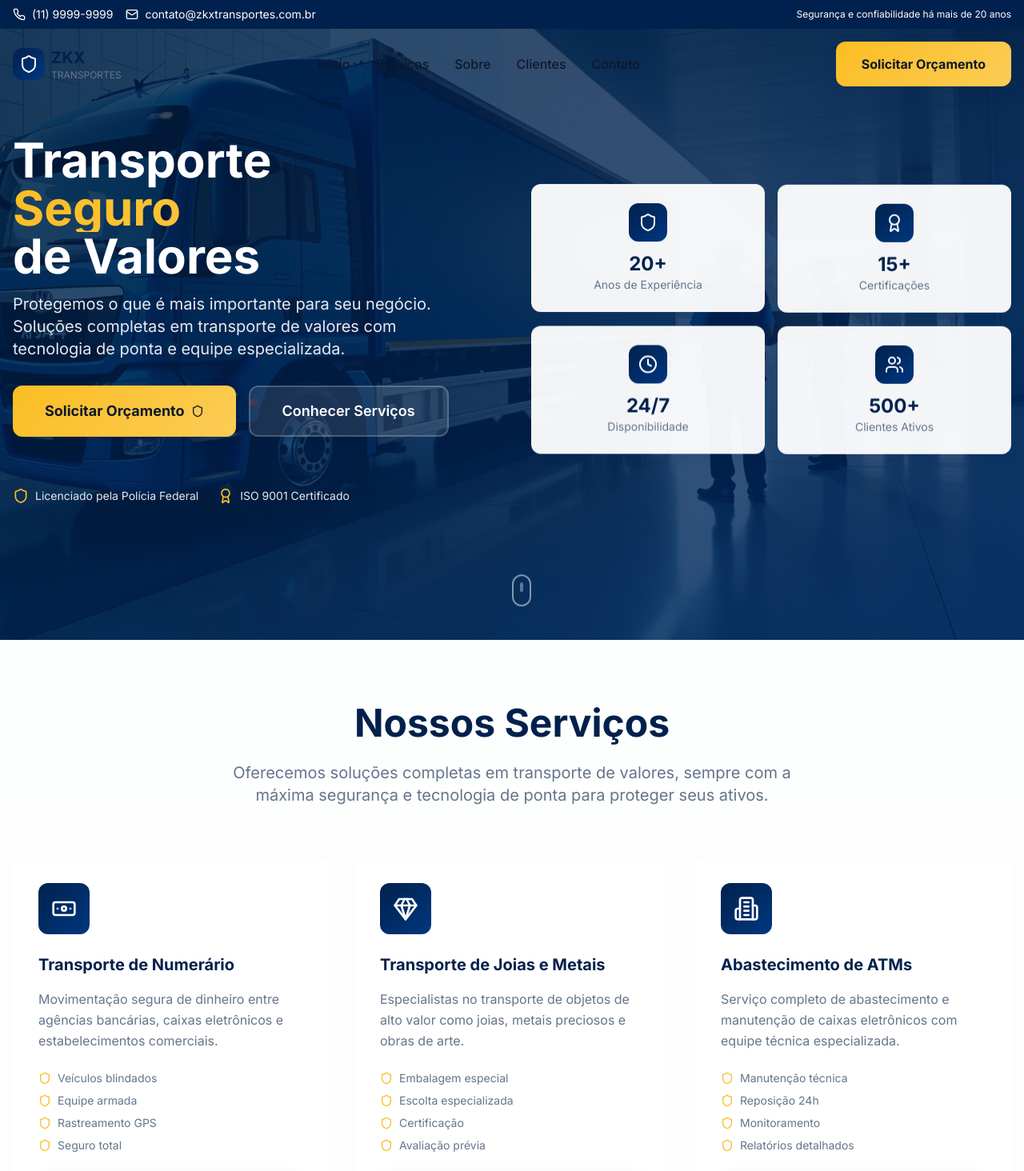
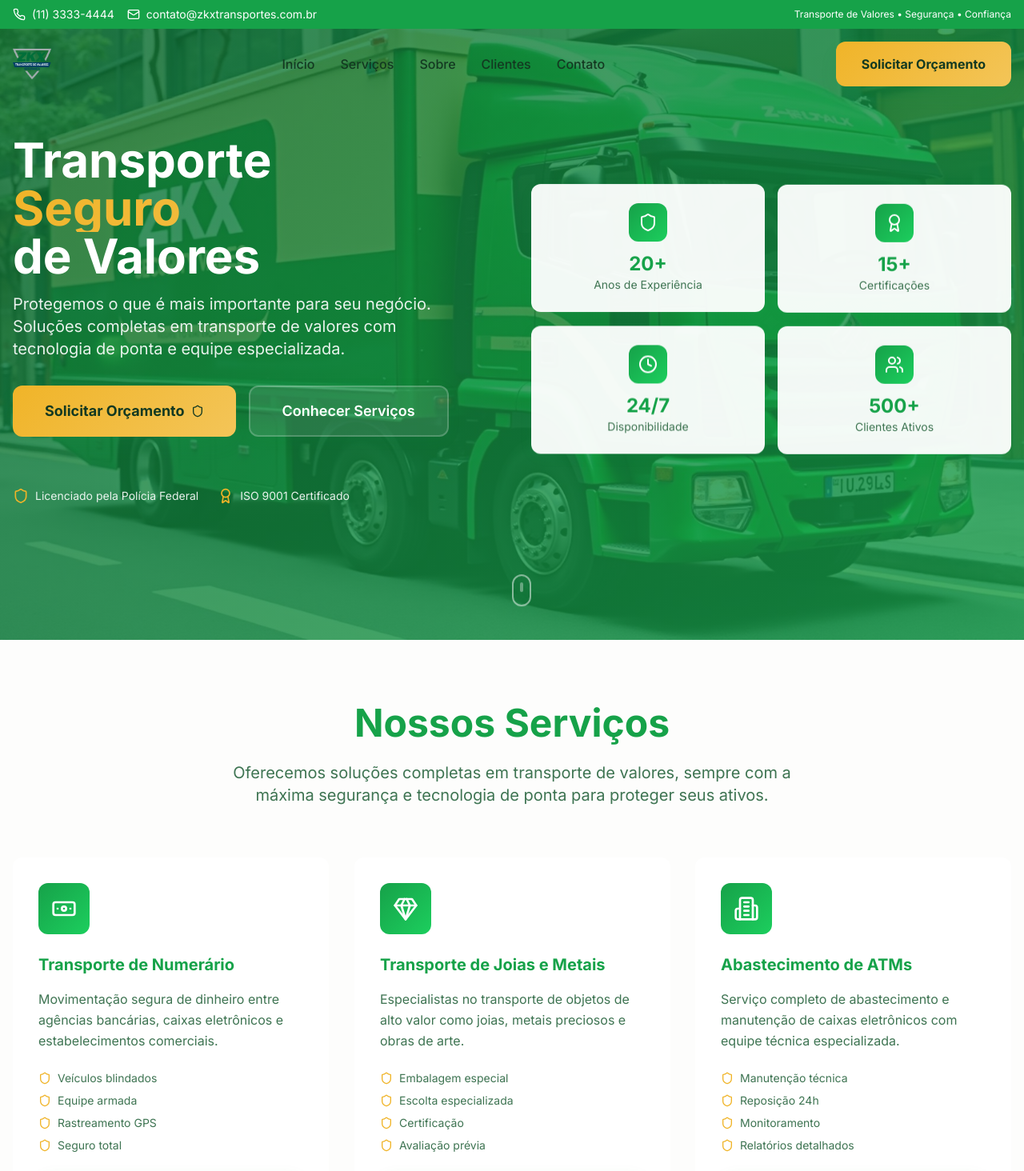
Before and after one commit to Grupo-zkx/secure-shine-boost, a React (Vite) app: page / in a window 1280 px wide. Shown: the top 1464 px of the page at 80% size. Built offline with nearby package versions, Linux system fonts and the light colour scheme.

Commit message:
Update color palette and logo
Update the color palette to use green and light beige, and replace the existing logo with the provided one. Also, update the client segments with the new image URLs and text.

```diff
--- a/src/components/ClientsCarousel.tsx
+++ b/src/components/ClientsCarousel.tsx
@@ -17,60 +17,39 @@ import {
 const ClientsCarousel = () => {
   const clientSegments = [
     {
+      image: "https://images.unsplash.com/photo-1681505526188-805e68c77582?q=80&w=1170&auto=format&fit=crop",
+      text: "Bancos & Cooperativas",
+      description: "Instituições financeiras de todos os portes",
       icon: Landmark,
-      title: "Bancos e Financeiras",
-      description: "Instituições financeiras de todos os portes",
-      companies: ["Banco do Brasil", "Caixa Econômica", "Santander", "Itaú", "Bradesco"],
+      color: "from-green-500 to-green-600"
+    },
+    {
+      image: "https://plus.unsplash.com/premium_photo-1683121938935-118d0a16a469?q=80&w=1170&auto=format&fit=crop",
+      text: "Varejo",
+      description: "Redes de varejo e estabelecimentos comerciais",
+      icon: ShoppingBag,
       color: "from-blue-500 to-blue-600"
     },
     {
-      icon: ShoppingBag,
-      title: "Varejo e Comércio",
-      description: "Redes de varejo e estabelecimentos comerciais",
-      companies: ["Shopping Centers", "Supermercados", "Lojas de Departamento", "Farmácias"],
-      color: "from-green-500 to-green-600"
+      image: "https://images.unsplash.com/photo-1611533761160-c3fadf296645?q=80&w=1170&auto=format&fit=crop",
+      text: "Postos de Combustíveis",
+      description: "Rede de postos de combustível",
+      icon: Fuel,
+      color: "from-orange-500 to-orange-600"
     },
     {
-      icon: Gem,
-      title: "Joalherias e Relojoarias",
-      description: "Estabelecimentos especializados em objetos de valor",
-      companies: ["Vivara", "H.Stern", "Relojoarias", "Casas de Câmbio"],
+      image: "https://maquininhadecartao.tec.br/wp-content/uploads/2024/05/loteria-1300x731.webp",
+      text: "Lotérica",
+      description: "Casas lotéricas e jogos",
+      icon: Coins,
       color: "from-purple-500 to-purple-600"
     },
     {
-      icon: CreditCard,
-      title: "Processamento de Cartões",
-      description: "Empresas de meios de pagamento",
-      companies: ["Cielo", "Rede", "Stone", "PagSeguro"],
-      color: "from-orange-500 to-orange-600"
-    },
-    {
-      icon: Factory,
-      title: "Indústrias",
-      description: "Grandes complexos industriais",
-      companies: ["Multinacionais", "Indústrias Químicas", "Siderúrgicas", "Alimentícias"],
-      color: "from-gray-500 to-gray-600"
-    },
-    {
+      image: "https://images.unsplash.com/photo-1580281657527-47f249e8f4df?q=80&w=1170&auto=format&fit=crop",
+      text: "Farmácia",
+      description: "Redes de farmácias e drogarias",
       icon: Hospital,
-      title: "Hospitais e Clínicas",
-      description: "Instituições de saúde",
-      companies: ["Hospitais Privados", "Clínicas", "Laboratórios", "Planos de Saúde"],
       color: "from-red-500 to-red-600"
-    },
-    {
-      icon: GraduationCap,
-      title: "Instituições de Ensino",
-      description: "Universidades e escolas",
-      companies: ["Universidades", "Escolas Privadas", "Cursos Técnicos", "Faculdades"],
-      color: "from-indigo-500 to-indigo-600"
-    },
-    {
-      icon: Fuel,
-      title: "Postos e Combustíveis",
-      description: "Rede de postos de combustível",
-      companies: ["Shell", "Petrobras", "Ipiranga", "Ale"],
-      color: "from-yellow-500 to-yellow-600"
     }
   ];
 
@@ -89,45 +68,42 @@ const ClientsCarousel = () => {
         </div>
 
         {/* Clients grid */}
-        <div className="grid md:grid-cols-2 lg:grid-cols-4 gap-6 mb-16">
+        <div className="grid md:grid-cols-2 lg:grid-cols-3 xl:grid-cols-5 gap-6 mb-16">
           {clientSegments.map((segment, index) => {
             const IconComponent = segment.icon;
             return (
               <Card
-                key={segment.title}
+                key={segment.text}
                 className="group hover:shadow-glow transition-smooth border-0 shadow-card bg-background animate-scale-in overflow-hidden"
                 style={{ animationDelay: `${index * 0.1}s` }}
               >
-                <CardContent className="p-6">
-                  <div className="space-y-4">
-                    {/* Icon with gradient background */}
-                    <div className={`w-16 h-16 bg-gradient-to-br ${segment.color} rounded-xl flex items-center justify-center group-hover:scale-110 transition-smooth`}>
-                      <IconComponent className="w-8 h-8 text-white" />
+                <CardContent className="p-0">
+                  <div className="relative">
+                    {/* Background image */}
+                    <div className="h-40 w-full relative overflow-hidden">
+                      <img
+                        src={segment.image}
+                        alt={segment.text}
+                        className="w-full h-full object-cover group-hover:scale-105 transition-smooth"
+                      />
+                      <div className="absolute inset-0 bg-gradient-to-t from-black/60 to-transparent" />
+                    </div>
+
+                    {/* Icon overlay */}
+                    <div className="absolute top-4 right-4">
+                      <div className={`w-12 h-12 bg-gradient-to-br ${segment.color} rounded-xl flex items-center justify-center shadow-lg`}>
+                        <IconComponent className="w-6 h-6 text-white" />
+                      </div>
                     </div>
 
                     {/* Content */}
-                    <div className="space-y-2">
+                    <div className="p-6 space-y-3">
                       <h3 className="text-lg font-bold text-primary group-hover:text-primary-light transition-smooth">
-                        {segment.title}
+                        {segment.text}
                       </h3>
                       <p className="text-sm text-muted-foreground">
                         {segment.description}
                       </p>
-                    </div>
-
-                    {/* Companies list */}
-                    <div className="space-y-1">
-                      {segment.companies.slice(0, 3).map((company) => (
-                        <div key={company} className="text-xs text-muted-foreground flex items-center gap-2">
-                          <div className="w-2 h-2 bg-accent rounded-full flex-shrink-0" />
-                          <span>{company}</span>
-                        </div>
-                      ))}
-                      {segment.companies.length > 3 && (
-                        <div className="text-xs text-primary font-medium">
-                          +{segment.companies.length - 3} outros
-                        </div>
-                      )}
                     </div>
                   </div>
                 </CardContent>
@@ -140,11 +116,11 @@ const ClientsCarousel = () => {
         <div className="bg-primary rounded-2xl p-8 lg:p-12 text-primary-foreground">
           <div className="grid md:grid-cols-4 gap-8 text-center">
             <div className="space-y-2 animate-scale-in">
-              <div className="text-4xl font-bold text-accent">500+</div>
+              <div className="text-4xl font-bold text-accent">300+</div>
               <div className="text-primary-foreground/90">Clientes Ativos</div>
             </div>
             <div className="space-y-2 animate-scale-in" style={{ animationDelay: "0.1s" }}>
-              <div className="text-4xl font-bold text-accent">8</div>
+              <div className="text-4xl font-bold text-accent">5</div>
               <div className="text-primary-foreground/90">Segmentos Atendidos</div>
             </div>
             <div className="space-y-2 animate-scale-in" style={{ animationDelay: "0.2s" }}>
--- a/src/components/Footer.tsx
+++ b/src/components/Footer.tsx
@@ -70,7 +70,7 @@ const Footer = () => {
               <div className="space-y-3">
                 <div className="flex items-center gap-3">
                   <Phone className="w-5 h-5 text-accent" />
-                  <span className="text-sm">(11) 9999-9999</span>
+                  <span className="text-sm">(11) 3333-4444</span>
                 </div>
                 <div className="flex items-center gap-3">
                   <Mail className="w-5 h-5 text-accent" />
@@ -78,7 +78,7 @@ const Footer = () => {
                 </div>
                 <div className="flex items-center gap-3">
                   <MapPin className="w-5 h-5 text-accent" />
-                  <span className="text-sm">Av. Paulista, 1000 - São Paulo/SP</span>
+                  <span className="text-sm">São Paulo - SP</span>
                 </div>
               </div>
             </div>
--- a/src/components/Header.tsx
+++ b/src/components/Header.tsx
@@ -39,7 +39,7 @@ const Header = () => {
           <div className="flex items-center gap-4">
             <div className="flex items-center gap-2">
               <Phone className="w-4 h-4" />
-              <span>(11) 9999-9999</span>
+              <span>(11) 3333-4444</span>
             </div>
             <div className="flex items-center gap-2">
               <Mail className="w-4 h-4" />
@@ -47,7 +47,7 @@ const Header = () => {
             </div>
           </div>
           <div className="hidden md:block text-xs">
-            Segurança e confiabilidade há mais de 20 anos
+            Transporte de Valores • Segurança • Confiança
           </div>
         </div>
       </div>
@@ -56,14 +56,12 @@ const Header = () => {
       <nav className="container mx-auto px-4 py-4">
         <div className="flex items-center justify-between">
           {/* Logo */}
-          <div className="flex items-center gap-2">
-            <div className="w-10 h-10 gradient-primary rounded-xl flex items-center justify-center">
-              <Shield className="w-6 h-6 text-primary-foreground" />
-            </div>
-            <div className="flex flex-col">
-              <span className="font-bold text-xl text-primary">ZKX</span>
-              <span className="text-xs text-muted-foreground">TRANSPORTES</span>
-            </div>
+          <div className="flex items-center gap-3">
+            <img
+              src="/lovable-uploads/9fcf5389-316f-482b-aa44-d1c0ded277c0.png"
+              alt="ZKX Transportes Logo"
+              className="h-12 w-auto"
+            />
           </div>
 
           {/* Desktop Navigation */}
--- a/src/components/HeroSection.tsx
+++ b/src/components/HeroSection.tsx
@@ -1,6 +1,6 @@
 import { Button } from "@/components/ui/button";
 import { Shield, Award, Clock, Users } from "lucide-react";
-import heroImage from "@/assets/hero-security-transport.jpg";
+import heroImage from "@/assets/hero-zkx-green.jpg";
 
 const HeroSection = () => {
   const stats = [
--- a/src/index.css
+++ b/src/index.css
@@ -8,54 +8,55 @@
 
 @layer base {
   :root {
-    /* Cores principais da marca - tons profissionais de azul e cinza */
-    --primary: 214 100% 15%;          /* Azul corporativo escuro */
+    /* Cores principais da marca - verde corporativo com bege claro */
+    --primary: 142 76% 36%;            /* Verde corporativo */
     --primary-foreground: 0 0% 100%;   /* Branco */
-    --primary-light: 214 100% 25%;     /* Azul um pouco mais claro */
-    --primary-glow: 214 100% 35%;      /* Para efeitos de glow */
+    --primary-light: 142 76% 46%;      /* Verde mais claro */
+    --primary-glow: 142 76% 56%;       /* Para efeitos de glow */
 
-    /* Cores secundárias */
-    --secondary: 210 17% 98%;          /* Cinza muito claro */
-    --secondary-foreground: 214 50% 15%; /* Azul escuro */
+    /* Cores secundárias - bege claro */
+    --secondary: 40 23% 97%;           /* Bege muito claro */
+    --secondary-foreground: 142 76% 25%; /* Verde escuro */
 
     /* Cores de fundo */
     --background: 0 0% 100%;           /* Branco puro */
-    --foreground: 222 47% 11%;         /* Preto azulado escuro */
+    --foreground: 142 50% 15%;         /* Verde muito escuro */
 
     /* Cores de card e superfícies */
-    --card: 0 0% 100%;
-    --card-foreground: 222 47% 11%;
+    --card: 40 23% 99%;                /* Bege quase branco */
+    --card-foreground: 142 50% 15%;
 
     /* Cores de popover */
     --popover: 0 0% 100%;
-    --popover-foreground: 222 47% 11%;
+    --popover-foreground: 142 50% 15%;
 
     /* Cores neutras */
-    --muted: 210 40% 96%;
-    --muted-foreground: 215 16% 47%;
+    --muted: 40 23% 95%;               /* Bege claro */
+    --muted-foreground: 142 30% 35%;   /* Verde acinzentado */
 
-    /* Cor de destaque/acento */
-    --accent: 43 96% 56%;              /* Dourado para CTAs importantes */
-    --accent-foreground: 222 47% 11%;
+    /* Cor de destaque/acento - dourado harmonioso */
+    --accent: 42 87% 55%;              /* Dourado que combina com verde */
+    --accent-foreground: 142 50% 15%;
 
     /* Cores de sistema */
     --destructive: 0 84% 60%;
     --destructive-foreground: 0 0% 100%;
 
     /* Bordas e inputs */
-    --border: 214 32% 91%;
-    --input: 214 32% 91%;
-    --ring: 214 100% 15%;
+    --border: 40 23% 88%;              /* Bege mais escuro para bordas */
+    --input: 40 23% 88%;
+    --ring: 142 76% 36%;
 
-    /* Gradientes corporativos */
-    --gradient-primary: linear-gradient(135deg, hsl(214 100% 15%), hsl(214 100% 25%));
-    --gradient-hero: linear-gradient(135deg, hsl(214 100% 12%) 0%, hsl(214 100% 20%) 100%);
-    --gradient-accent: linear-gradient(135deg, hsl(43 96% 56%), hsl(43 96% 66%));
+    /* Gradientes corporativos verde e bege */
+    --gradient-primary: linear-gradient(135deg, hsl(142 76% 36%), hsl(142 76% 46%));
+    --gradient-hero: linear-gradient(135deg, hsl(142 76% 25%) 0%, hsl(142 76% 35%) 100%);
+    --gradient-accent: linear-gradient(135deg, hsl(42 87% 55%), hsl(42 87% 65%));
+    --gradient-secondary: linear-gradient(135deg, hsl(40 23% 97%), hsl(40 23% 99%));
 
-    /* Sombras elegantes */
-    --shadow-elegant: 0 10px 30px -10px hsl(214 100% 15% / 0.2);
-    --shadow-glow: 0 0 40px hsl(214 100% 25% / 0.15);
-    --shadow-card: 0 4px 20px -4px hsl(214 100% 15% / 0.1);
+    /* Sombras elegantes com verde */
+    --shadow-elegant: 0 10px 30px -10px hsl(142 76% 36% / 0.2);
+    --shadow-glow: 0 0 40px hsl(142 76% 46% / 0.15);
+    --shadow-card: 0 4px 20px -4px hsl(142 76% 36% / 0.1);
 
     /* Transições suaves */
     --transition-smooth: all 0.3s cubic-bezier(0.4, 0, 0.2, 1);
@@ -81,46 +82,47 @@
   }
 
   .dark {
-    /* Modo escuro com tons profissionais */
-    --background: 222 47% 6%;
-    --foreground: 210 40% 98%;
+    /* Modo escuro com tons verdes e bege escuro */
+    --background: 142 50% 8%;
+    --foreground: 40 23% 98%;
 
-    --card: 222 47% 8%;
-    --card-foreground: 210 40% 98%;
+    --card: 142 50% 10%;
+    --card-foreground: 40 23% 98%;
 
-    --popover: 222 47% 8%;
-    --popover-foreground: 210 40% 98%;
+    --popover: 142 50% 10%;
+    --popover-foreground: 40 23% 98%;
 
-    --primary: 214 100% 35%;
-    --primary-foreground: 0 0% 100%;
-    --primary-light: 214 100% 45%;
-    --primary-glow: 214 100% 55%;
+    --primary: 142 76% 56%;
+    --primary-foreground: 142 50% 8%;
+    --primary-light: 142 76% 66%;
+    --primary-glow: 142 76% 76%;
 
-    --secondary: 222 47% 12%;
-    --secondary-foreground: 210 40% 98%;
+    --secondary: 142 50% 15%;
+    --secondary-foreground: 40 23% 98%;
 
-    --muted: 222 47% 12%;
-    --muted-foreground: 215 20% 65%;
+    --muted: 142 50% 15%;
+    --muted-foreground: 40 23% 70%;
 
-    --accent: 43 96% 56%;
-    --accent-foreground: 222 47% 11%;
+    --accent: 42 87% 55%;
+    --accent-foreground: 142 50% 8%;
 
     --destructive: 0 63% 31%;
-    --destructive-foreground: 210 40% 98%;
+    --destructive-foreground: 40 23% 98%;
 
-    --border: 222 47% 16%;
-    --input: 222 47% 16%;
-    --ring: 214 100% 35%;
+    --border: 142 50% 20%;
+    --input: 142 50% 20%;
+    --ring: 142 76% 56%;
 
     /* Gradientes para modo escuro */
-    --gradient-primary: linear-gradient(135deg, hsl(214 100% 25%), hsl(214 100% 35%));
-    --gradient-hero: linear-gradient(135deg, hsl(222 47% 6%) 0%, hsl(214 100% 15%) 100%);
-    --gradient-accent: linear-gradient(135deg, hsl(43 96% 56%), hsl(43 96% 66%));
+    --gradient-primary: linear-gradient(135deg, hsl(142 76% 46%), hsl(142 76% 56%));
+    --gradient-hero: linear-gradient(135deg, hsl(142 50% 8%) 0%, hsl(142 76% 25%) 100%);
+    --gradient-accent: linear-gradient(135deg, hsl(42 87% 55%), hsl(42 87% 65%));
+    --gradient-secondary: linear-gradient(135deg, hsl(142 50% 12%), hsl(142 50% 15%));
 
     /* Sombras para modo escuro */
-    --shadow-elegant: 0 10px 30px -10px hsl(0 0% 0% / 0.3);
-    --shadow-glow: 0 0 40px hsl(214 100% 35% / 0.2);
-    --shadow-card: 0 4px 20px -4px hsl(0 0% 0% / 0.2);
+    --shadow-elegant: 0 10px 30px -10px hsl(0 0% 0% / 0.4);
+    --shadow-glow: 0 0 40px hsl(142 76% 56% / 0.2);
+    --shadow-card: 0 4px 20px -4px hsl(0 0% 0% / 0.3);
   }
 }
 
@@ -151,6 +153,10 @@
 
   .gradient-accent {
     background: var(--gradient-accent);
+  }
+
+  .gradient-secondary {
+    background: var(--gradient-secondary);
   }
 
   .shadow-elegant {
```
Also changed, not shown: index.html (+5 -5 lines), public/lovable-uploads/9fcf5389-316f-482b-aa44-d1c0ded277c0.png (added), src/assets/hero-zkx-green.jpg (added).
